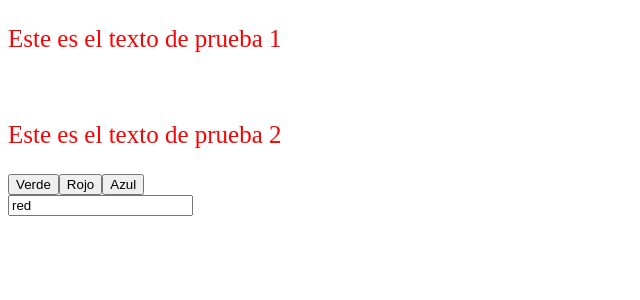
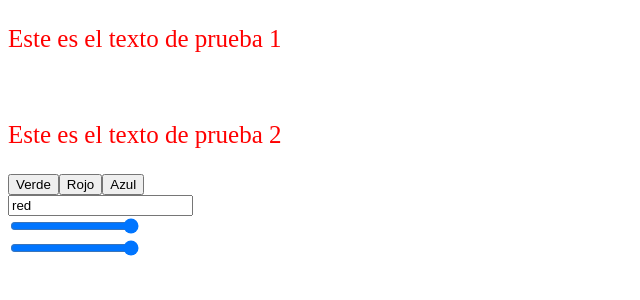
Before and after one commit to GabrielTrossero/Directivas, an Angular app: page / in a window 1280 px wide. Shown: the top 300 px of the page, without its empty margins (0-640 px from the left). Built offline with nearby package versions, Linux system fonts and the light colour scheme.

Commit message:
ngStyle (change, input)

```diff
--- a/src/app/app.component.html
+++ b/src/app/app.component.html
@@ -7,9 +7,15 @@
 <p [ngStyle]="propiedadesParrafo">
   Este es el texto de prueba 2
 </p>
+
 <div>
   <button (click)="cambiarColor('v')">Verde</button>
   <button (click)="cambiarColor('r')">Rojo</button>
   <button (click)="cambiarColor('b')">Azul</button>
 </div>
+
 <input type="text" [(ngModel)]="propiedadesParrafo.color">
+<br>
+<input type="range" min="12" max="50" step="2" (change)="onChange($event)">
+<br>
+<input type="range" min="12" max="50" step="2" (input)="onInput($event)">
--- a/src/app/app.component.ts
+++ b/src/app/app.component.ts
@@ -30,4 +30,12 @@ export class AppComponent {
     }
   }
 
+  onChange($event) {
+    this.propiedadesParrafo.fontSize = $event.target.value + 'px';
+  }
+
+  onInput($event) {
+    this.propiedadesParrafo.fontSize = $event.target.value + 'px';
+  }
+
 }
--- a/tsconfig.json
+++ b/tsconfig.json
@@ -5,7 +5,7 @@
     "baseUrl": "./",
     "outDir": "./dist/out-tsc",
     "forceConsistentCasingInFileNames": true,
-    "strict": true,
+    "strict": false,
     "noImplicitOverride": true,
     "noPropertyAccessFromIndexSignature": true,
     "noImplicitReturns": true,
```
